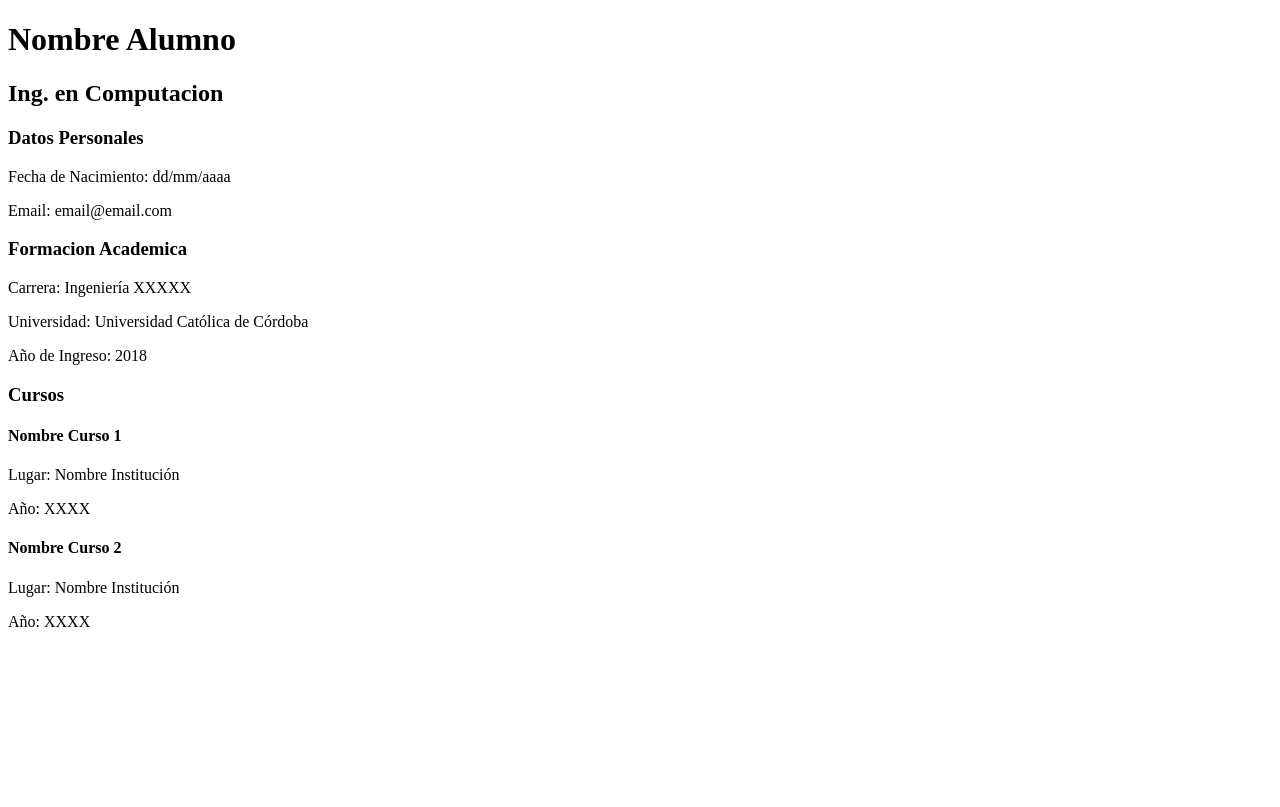
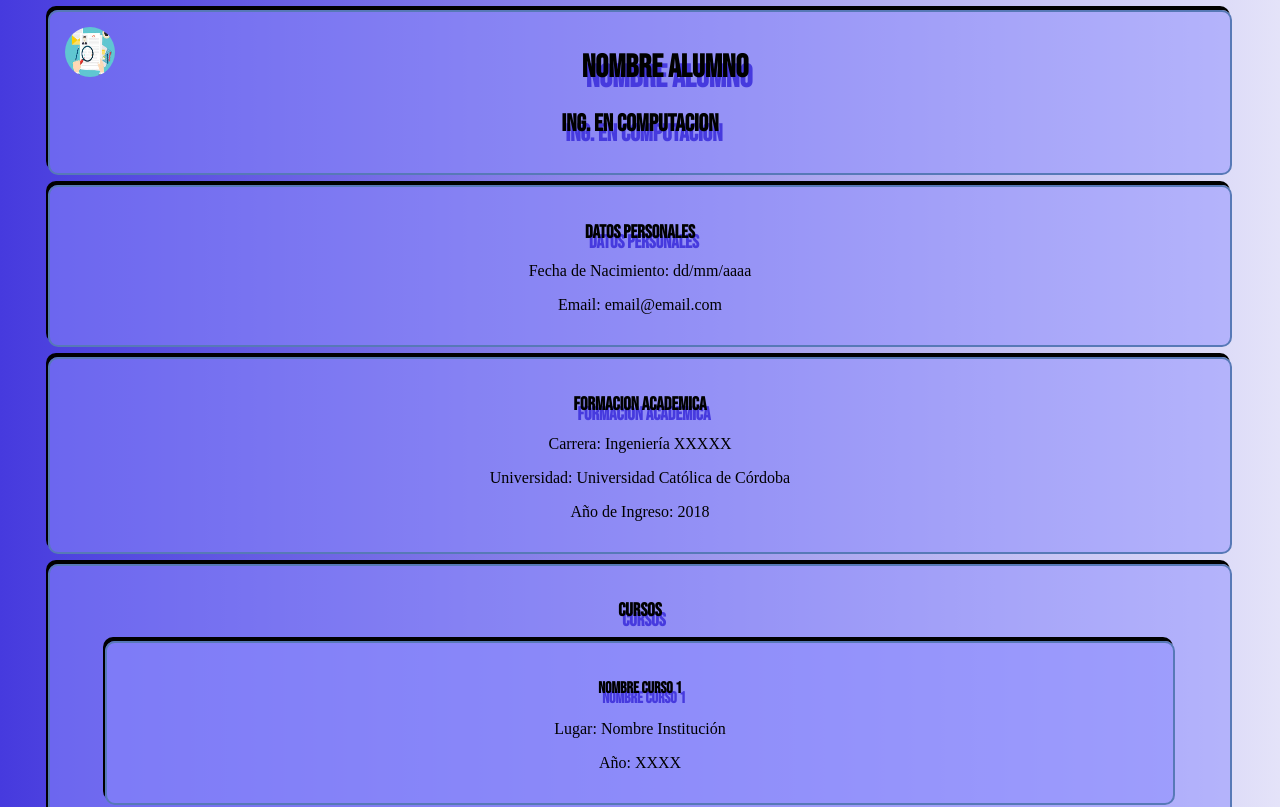
Before and after one commit to UCC-LabCompu2/ejercicios2024-edme88, a plain HTML site: page Ejercicios-CSS/ej_cv.html in a window 1280 px wide. Shown: the top 807 px of the page. Drawn offline with Linux system fonts and the light colour scheme.

Commit message:
Se agrego etsilo del cv

```diff
--- /dev/null
+++ b/Ejercicios-CSS/cv.css
@@ -0,0 +1,25 @@
+div{
+    border: 2px solid #5779b7;
+    padding: 15px;
+    margin: 10px 40px 5px;
+    background-color: rgba(139, 139, 255, 0.5);
+    border-radius: 10px;
+    box-shadow: -2px -4px #000000;
+}
+
+#logo{
+    width: 50px;
+    height: 50px;
+    float: left;
+    border-radius: 50%;
+}
+
+.cv{
+    text-align: center;
+    background: linear-gradient(to right, #463ade, rgba(193, 190, 241, 0.43));
+}
+
+h1, h2, h3, h4{
+    font-family: "Bebas Neue", sans-serif;
+    text-shadow: 4px 10px #463ade;
+}
--- a/Ejercicios-CSS/ej_cv.html
+++ b/Ejercicios-CSS/ej_cv.html
@@ -3,10 +3,16 @@
 <head>
     <meta charset="UTF-8">
     <title>CV Nombre Apellido</title>
+    <link rel="preconnect" href="https://fonts.googleapis.com">
+    <link rel="preconnect" href="https://fonts.gstatic.com" crossorigin>
+    <link href="https://fonts.googleapis.com/css2?family=Bebas+Neue&display=swap" rel="stylesheet">
+    <link href="imagenes/usuario2.jpg" rel="shorcut icon" type="image/x-icon">
+    <link rel="stylesheet" href="cv.css" type="text/css">
 </head>
-<body>
+<body class="cv">
 
 <div>
+    <img src="imagenes/usuario2.jpg" id="logo">
     <h1>Nombre Alumno</h1>
     <h2>Ing. en Computacion</h2>
 </div>
```
Also changed, not shown: Ejercicios-CSS/ej_columnas.html (+4 -0 lines), Ejercicios-CSS/imagenes/logo-cv.png (added), Ejercicios-CSS/imagenes/usuario2.jpg (added).
